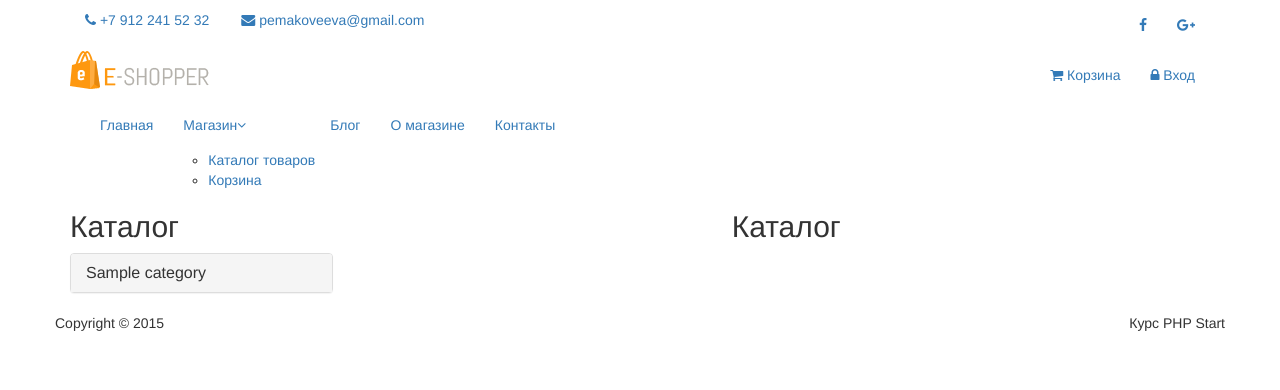
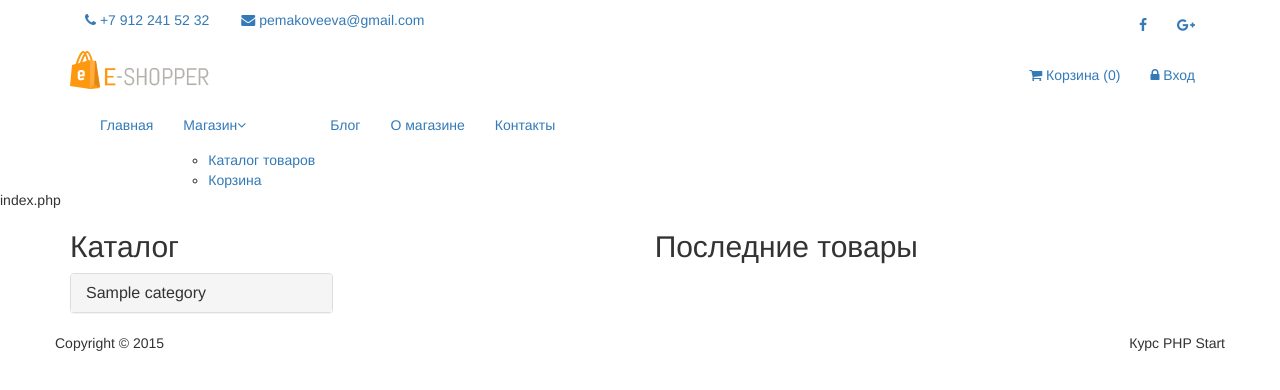
Before and after one commit to PMakoveeva/mvc_shop, a PHP site: page /catalog/ in a window 1280 px wide. Shown: the top 390 px of the page. Run offline with PHP 8.4, Linux system fonts and the light colour scheme; tables that the repository leaves empty or names only in its code hold one stand-in row (values such as "Sample post"); some libraries are stand-ins or nearby versions.

Commit message:
добавление товаров в корзину(ajax)

```diff
--- /dev/null
+++ b/components/Cart.php
@@ -0,0 +1,55 @@
+<?php
+
+class Cart
+{
+
+    /**
+     * Добавление товара в корзину (сессию)
+     * @param int $id
+     */
+    public static function addProduct($id)
+    {
+        $id = intval($id);
+
+        // Пустой массив для товаров в корзине
+        $productsInCart = array();
+
+        // Если в корзине уже есть товары (они хранятся в сессии)
+        if (isset($_SESSION['products'])) {
+            // То заполним наш массив товарами
+            $productsInCart = $_SESSION['products'];
+        }
+
+        // Если товар есть в корзине, но был добавлен еще раз, увеличим количество
+        if (array_key_exists($id, $productsInCart)) {
+            $productsInCart[$id] ++;
+        } else {
+            // Добавляем нового товара в корзину
+            $productsInCart[$id] = 1;
+        }
+
+        $_SESSION['products'] = $productsInCart;
+
+        return self::countItems();
+    }
+
+    /**
+     * Подсчет количество товаров в корзине (в сессии)
+     * @return int
+     */
+    public static function countItems()
+    {
+        if (isset($_SESSION['products'])) {
+            $count = 0;
+            foreach ($_SESSION['products'] as $id => $quantity) {
+                $count = $count + $quantity;
+            }
+            return $count;
+        } else {
+            return 0;
+        }
+    }
+
+
+
+}
--- a/config/routes.php
+++ b/config/routes.php
@@ -15,6 +15,13 @@ return [
     'category/([0-9]+)/page-([0-9]+)' => 'catalog/category/$1/$2', // actionCategory в CatalogController
     'category/([0-9]+)' => 'catalog/category/$1',
 
+    'cart/add/([0-9]+)' => 'cart/add/$1', // actionAdd в CartController
+
+    'cart/addAjax/([0-9]+)' => 'cart/addAjax/$1', // actionAdd в CartController
+
+
+
+
     'user/register' => 'user/register',  //actionRegister in UserController
     'user/login' => 'user/login',
     'user/logout' => 'user/logout',
@@ -23,6 +30,7 @@ return [
     'cabinet' => 'cabinet/index', //actionIndex in CabinetController
 
 
+
     '' => 'site/index', //actionIndex в SiteController
 
 ];
--- a/views/catalog/category.php
+++ b/views/catalog/category.php
@@ -6,6 +6,7 @@
  * Time: 16:39
  */
 ?>
+
 <!DOCTYPE html>
 <html lang="en">
 <?php include_once (ROOT . '/views/layouts/header.php')?>
@@ -43,9 +44,9 @@
                                         <img src="/template/images/home/product1.jpg" alt="" />
                                         <h2><?php echo $product['price']?>$</h2>
                                         <a href="/product/<?php echo $product['id']?>">
-                                            <p><?php echo $product['id']?><br><?php echo $product['name']?></p>
+                                            <p><?php echo $product['name']?></p>
                                         </a>
-                                        <a href="#" class="btn btn-default add-to-cart"><i class="fa fa-shopping-cart"></i>В корзину</a>
+                                        <a href="#" class="btn btn-default add-to-cart" data-id="<?php echo $product['id']; ?>"><i class="fa fa-shopping-cart"></i>В корзину</a>
                                     </div>
                                     <?php if($product['is_new']):?>
                                         <img src="/template/images/home/new.png" class="new" alt="" >
--- a/views/catalog/index.php
+++ b/views/catalog/index.php
@@ -1,16 +1,7 @@
-<?php
-/**
- * Created by PhpStorm.
- * User: Полина
- * Date: 04.07.2018
- * Time: 16:15
- */
-//echo 'catalog/index';
-?>
 <!DOCTYPE html>
 <html lang="en">
 <?php include_once (ROOT . '/views/layouts/header.php')?>
-
+index.php
     <section>
         <div class="container">
             <div class="row">
@@ -18,11 +9,13 @@
                     <div class="left-sidebar">
                         <h2>Каталог</h2>
                         <div class="panel-group category-products">
-                        <?php foreach ($categories as $categoryItem) : ?>
+                            <?php foreach ($categories as $categoryItem): ?>
                                 <div class="panel panel-default">
                                     <div class="panel-heading">
-                                    <h4 class="panel-title"><a href="/category/<?php echo $categoryItem['id']?>">
-                                            <?php echo $categoryItem['name'] ?></a>
+                                        <h4 class="panel-title">
+                                            <a href="/category/<?php echo $categoryItem['id'];?>">
+                                                <?php echo $categoryItem['name'];?>
+                                            </a>
                                         </h4>
                                     </div>
                                 </div>
@@ -33,33 +26,40 @@
 
                 <div class="col-sm-9 padding-right">
                     <div class="features_items"><!--features_items-->
-                    <h2 class="title text-center">Каталог</h2>
+                        <h2 class="title text-center">Последние товары</h2>
+
                         <?php foreach ($latestProducts as $product): ?>
                             <div class="col-sm-4">
                                 <div class="product-image-wrapper">
                                     <div class="single-products">
                                         <div class="productinfo text-center">
                                             <img src="/template/images/home/product1.jpg" alt="" />
-                                        <h2><?php echo $product['price']?>$</h2>
-                                        <a href="/product/<?php echo $product['id']?>">
-                                            <p><?php echo $product['name']?></p>
+                                            <h2><?php echo $product['price'];?>$</h2>
+                                            <p>
+                                                <a href="/product/<?php echo $product['id'];?>">
+                                                    <?php echo $product['name'];?>
                                                 </a>
-                                        <a href="#" class="btn btn-default add-to-cart"><i class="fa fa-shopping-cart"></i>В корзину</a>
+                                            </p>
+
+                                            <a href="#" data-id="<?php echo $product['id'];?>"
+                                               class="btn btn-default add-to-cart">
+                                                <i class="fa fa-shopping-cart"></i>В корзину
+                                            </a>
                                         </div>
-                                    <?php if($product['is_new']):?>
-                                        <img src="/template/images/home/new.png" class="new" alt="" >
+                                        <?php if ($product['is_new']): ?>
+                                            <img src="/template/images/home/new.png" class="new" alt="" />
                                         <?php endif; ?>
                                     </div>
                                 </div>
                             </div>
                         <?php endforeach;?>
 
+                    </div><!--features_items-->
 
-                </div><!--features_items-->
 
                 </div>
             </div>
         </div>
     </section>
 
-<?php include_once (ROOT . "/views/layouts/footer.php")?>
+<?php include ROOT . '/views/layouts/footer.php'; ?>
--- a/views/layouts/footer.php
+++ b/views/layouts/footer.php
@@ -20,11 +20,25 @@
 
 
 
+
 <script src="/template/js/jquery.js"></script>
 <script src="/template/js/bootstrap.min.js"></script>
 <script src="/template/js/jquery.scrollUp.min.js"></script>
 <script src="/template/js/price-range.js"></script>
 <script src="/template/js/jquery.prettyPhoto.js"></script>
 <script src="/template/js/main.js"></script>
+        <script>
+            $(document).ready(function() {
+                $(".add-to-cart").click(function(){
+                    var id = $(this).attr("data-id");
+                    $.post("/cart/addAjax/"+id, {}, function (data) {
+                        $("#cart-count").html(data);
+                    });
+                    return false;
+                });
+            });
+        </script>
+
+
 </body>
 </html>
--- a/views/layouts/header.php
+++ b/views/layouts/header.php
@@ -67,7 +67,7 @@
 <div class="col-sm-8">
     <div class="shop-menu pull-right">
         <ul class="nav navbar-nav">
-            <li><a href="#"><i class="fa fa-shopping-cart"></i> Корзина</a></li>
+            <li><a href="#"><i class="fa fa-shopping-cart"></i> Корзина (<span id="cart-count"><?php echo Cart::countItems();?></span>)</a></li>
             <?php if(User::isGuest()):?>
 
                 <li><a href="/user/login/"><i class="fa fa-lock"></i> Вход</a></li>
--- a/views/site/index.php
+++ b/views/site/index.php
@@ -45,7 +45,10 @@
                                                 <a href="/product/<?php echo $product['id']?>">
                                                     <p><?php echo $product['name']?></p>
                                                 </a>
-                                                <a href="#" class="btn btn-default add-to-cart"><i class="fa fa-shopping-cart"></i>В корзину</a>
+                                                <a href="#" class="btn btn-default add-to-cart"
+                                                   data-id="<?php echo $product['id'];?>">
+                                                    <i class="fa fa-shopping-cart"></i>В корзину
+                                                </a>
                                             </div>
                                             <?php if($product['is_new']):?>
                                             <img src="/template/images/home/new.png" class="new" alt="" >
```
Also changed, not shown: controllers/CartController.php (added, +22 -0 lines). Lines whose indentation alone changed are shown as unchanged.
